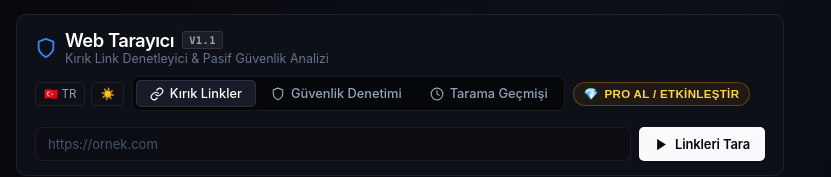
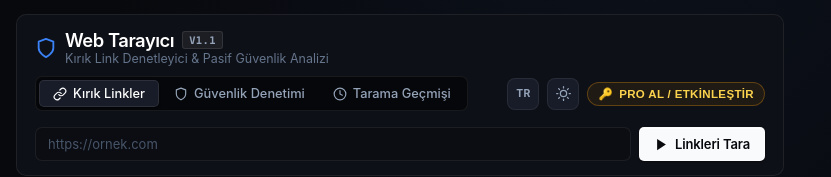
Before and after one commit to onder007/web-scanner-security-suite, a React (Vite) app: page / in a window 1280 px wide. Shown: the top 177 px of the page, without its empty margins (0-831 px from the left). Built offline with nearby package versions, Linux system fonts and the light colour scheme; no server answers.

Commit message:
feat(ui): place theme, language, and key activation as sleek icon buttons in top-right header

```diff
--- a/src/App.jsx
+++ b/src/App.jsx
@@ -264,26 +264,7 @@
             </div>
           </div>
 
-          <div style={{ display: 'flex', alignItems: 'center', gap: '8px' }}>
-            {/* Language & Theme Controls */}
-            <div className="header-tools-group">
-              <button
-                className="header-icon-btn"
-                onClick={toggleLang}
-                title={lang === 'tr' ? 'Switch to English' : 'Türkçeye Geç'}
-              >
-                {lang === 'tr' ? '🇹🇷 TR' : '🇬🇧 EN'}
-              </button>
-              <button
-                className="header-icon-btn"
-                onClick={toggleTheme}
-                title={theme === 'dark' ? t.themeLight : t.themeDark}
-              >
-                {theme === 'dark' ? '☀️' : '🌙'}
-              </button>
-            </div>
-
-            {/* Main Tab Navigation */}
+          {/* Center: Main Tab Navigation */}
           <div className="main-tab-bar">
             <button
               id="tab-deadlinks"
@@ -319,11 +300,47 @@
             </button>
           </div>
 
+          {/* Far Right: Icon Buttons (Language, Theme, Pro/Admin) */}
+          <div className="header-actions-right">
+            {/* Language Switcher Icon */}
+            <button
+              className="header-icon-action-btn"
+              onClick={toggleLang}
+              title={lang === 'tr' ? 'Switch to English' : 'Türkçeye Geç'}
+            >
+              <span className="header-icon-badge">{lang === 'tr' ? 'TR' : 'EN'}</span>
+            </button>
+
+            {/* Theme Switcher Icon */}
+            <button
+              className="header-icon-action-btn"
+              onClick={toggleTheme}
+              title={theme === 'dark' ? t.themeLight : t.themeDark}
+            >
+              {theme === 'dark' ? (
+                <svg width="15" height="15" viewBox="0 0 24 24" fill="none" stroke="currentColor" strokeWidth="2" strokeLinecap="round" strokeLinejoin="round">
+                  <circle cx="12" cy="12" r="5"/>
+                  <line x1="12" y1="1" x2="12" y2="3"/>
+                  <line x1="12" y1="21" x2="12" y2="23"/>
+                  <line x1="4.22" y1="4.22" x2="5.64" y2="5.64"/>
+                  <line x1="18.36" y1="18.36" x2="19.78" y2="19.78"/>
+                  <line x1="1" y1="12" x2="3" y2="12"/>
+                  <line x1="21" y1="12" x2="23" y2="12"/>
+                  <line x1="4.22" y1="19.78" x2="5.64" y2="18.36"/>
+                  <line x1="18.36" y1="5.64" x2="19.78" y2="4.22"/>
+                </svg>
+              ) : (
+                <svg width="15" height="15" viewBox="0 0 24 24" fill="none" stroke="currentColor" strokeWidth="2" strokeLinecap="round" strokeLinejoin="round">
+                  <path d="M21 12.79A9 9 0 1 1 11.21 3 7 7 0 0 0 21 12.79z"/>
+                </svg>
+              )}
+            </button>
+
             {/* Pro / Admin Badge Button */}
             <button
               className={`pro-badge-btn ${licenseData?.isPro ? 'pro-badge-active' : ''}`}
               onClick={() => setIsLicenseModalOpen(true)}
-              title={licenseData?.isPro ? 'Lisans Detayları' : 'Lisans Etkinleştir'}
+              title={licenseData?.isPro ? 'Lisans Detayları' : 'Lisans Etkinleştir (onder123)'}
             >
               {licenseData?.isAdmin ? (
                 <>
@@ -337,7 +354,7 @@
                 </>
               ) : (
                 <>
-                  <span>💎</span>
+                  <span>🔑</span>
                   <span>{t.getPro}</span>
                 </>
               )}
--- a/src/styles/App.css
+++ b/src/styles/App.css
@@ -801,29 +801,39 @@
   flex-wrap: wrap;
 }
 
-.header-tools-group {
+/* ── Header Top-Right Action Icons ───────────────────────────────────── */
+.header-actions-right {
   display: flex;
   align-items: center;
-  gap: 6px;
+  gap: 8px;
 }
 
-.header-icon-btn {
-  background: transparent;
+.header-icon-action-btn {
+  width: 32px;
+  height: 32px;
+  border-radius: 8px;
+  background: var(--bg-surface-elevated);
   border: 1px solid var(--border-subtle);
-  border-radius: var(--radius-sm);
-  padding: 4px 8px;
-  font-size: 0.72rem;
   color: var(--text-secondary);
-  cursor: pointer;
   display: inline-flex;
   align-items: center;
-  gap: 4px;
-  transition: all 0.15s ease;
+  justify-content: center;
+  cursor: pointer;
+  transition: all 0.15s cubic-bezier(0.4, 0, 0.2, 1);
+  padding: 0;
   font-family: inherit;
 }
 
-.header-icon-btn:hover {
+.header-icon-action-btn:hover {
   background: var(--bg-surface-hover);
   color: var(--text-primary);
   border-color: var(--border-medium);
+  transform: translateY(-1px);
+  box-shadow: 0 2px 6px rgba(0, 0, 0, 0.2);
 }
+
+.header-icon-badge {
+  font-size: 0.65rem;
+  font-weight: 700;
+  letter-spacing: 0.02em;
+}
```
Also changed, not shown: 1 other file (tests, documents, lock files or other folders). Lines whose indentation alone changed are shown as unchanged.
